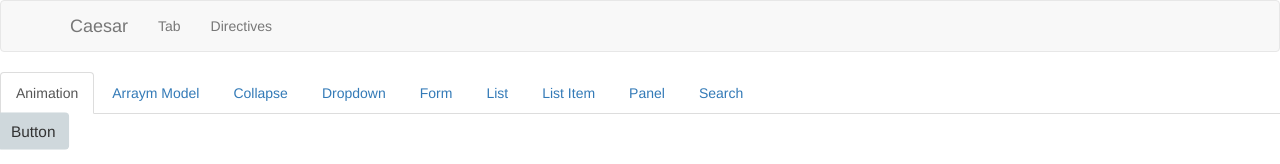
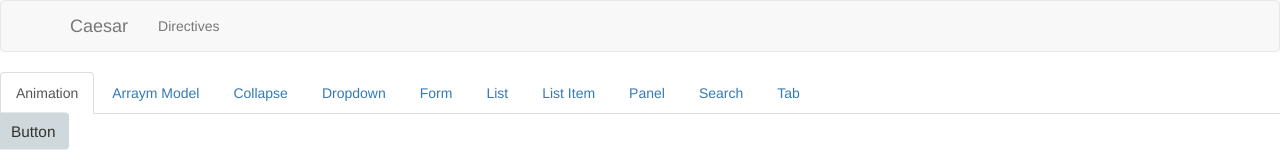
Before and after one commit to smalnote/caesar, an Angular app: page /caesar in a window 1280 px wide. Shown: the top 164 px of the page. Built offline with nearby package versions, Linux system fonts and the light colour scheme.

Commit message:
move tab to caesar

```diff
--- a/src/app/app.component.html
+++ b/src/app/app.component.html
@@ -5,9 +5,6 @@
     </div>
     <div class="collapse navbar-collapse" id="bs-example-navbar-collapse-1">
       <ul class="nav navbar-nav">
-        <li [class.active]="activeTab == 'tab'" myHighlight (click)="activeTab = 'tab'">
-          <a routerLink="/tab">Tab<span class="sr-only">(current)</span></a>
-        </li>
         <li [class.active]="activeTab == 'directives'" myHighlight (click)="activeTab = 'directives'">
           <a routerLink="/directives">Directives<span class="sr-only">(current)</span></a>
         </li>
--- a/src/app/caesar/caesar.component.html
+++ b/src/app/caesar/caesar.component.html
@@ -26,6 +26,9 @@
     </li>
     <li [class.active]="activeTab == 'search'">
       <a (click)="activeTab = 'search'">Search</a>
+    </li>
+    <li [class.active]="activeTab == 'tab'">
+      <a r (click)="activeTab = 'tab'">Tab</a>
     </li>
   </ul>
   <div class="tab-content">
@@ -56,5 +59,8 @@
     <div class="tab-pane" [class.active]="activeTab == 'search'">
       <app-search></app-search>
     </div>
+    <div class="tab-pane" [class.active]="activeTab == 'tab'">
+      <app-tab></app-tab>
+    </div>
   </div>
 </div>
```
